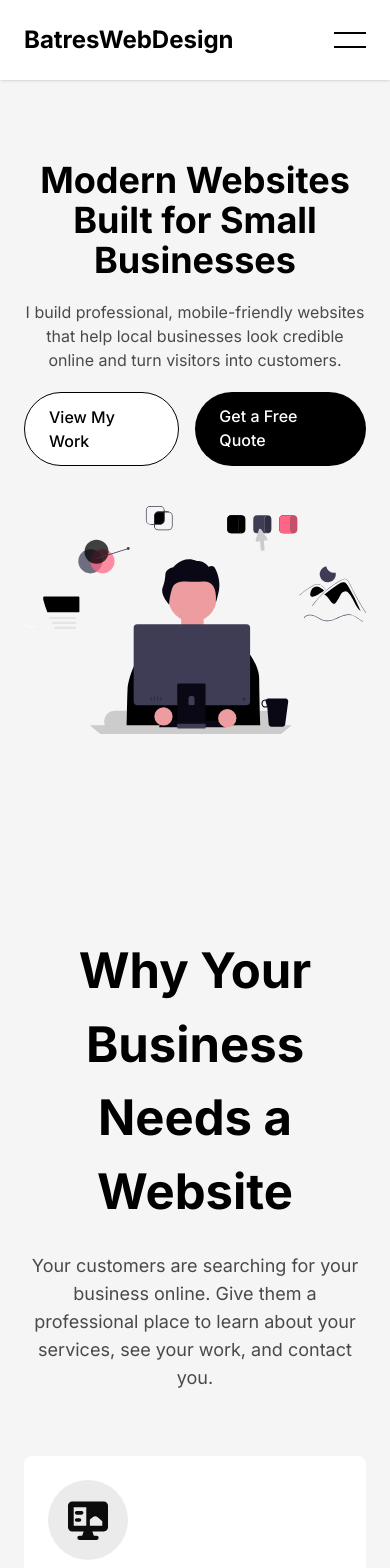
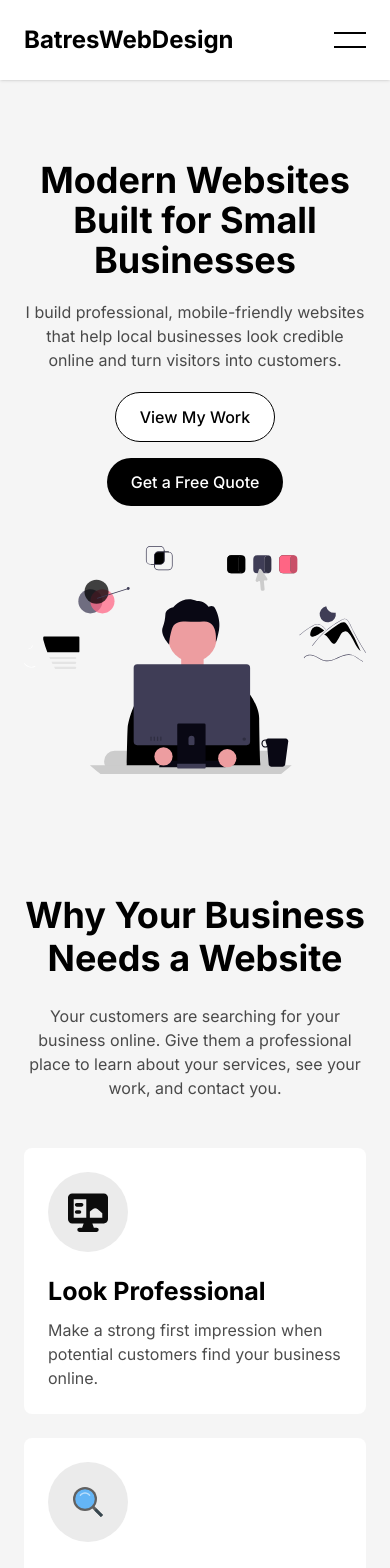
Before and after one commit to BenjaminBatres/BatresWebDesign, a Next.js app: page / in a window 390 px wide. Shown: the top 1568 px of the page. Built offline with nearby package versions, Linux system fonts and the light colour scheme.

Commit message:
fixed: changed hero section padding bottom and h2 and p tag trust value section text size

```diff
--- a/app/components/Sections/HeroSection.tsx
+++ b/app/components/Sections/HeroSection.tsx
@@ -14,7 +14,7 @@ export default function HeroSection() {
   ];
 
   return (
-    <section className="pt-40 pb-30 px-6">
+    <section className="pt-40 pb-10 sm:pb-30 px-6">
       <div className="max-w-300 mx-auto flex flex-col items-center gap-10">
         <div className="space-y-5">
           <h2 className="text-4xl sm:text-5xl lg:text-7xl text-center font-bold max-w-xl lg:max-w-4xl mx-auto">
@@ -24,7 +24,7 @@ export default function HeroSection() {
             I build professional, mobile-friendly websites that help local
             businesses look credible online and turn visitors into customers.
           </p>
-          <div className="flex justify-center gap-4 sm:gap-6">
+          <div className="flex flex-col sm:flex-row items-center justify-center gap-4 sm:gap-6">
             {links.map((link, id) => (
               <Link
                 href={"/"}
--- a/app/components/Sections/TrustValueSection.tsx
+++ b/app/components/Sections/TrustValueSection.tsx
@@ -27,10 +27,10 @@ export default function TrustValueSection() {
   return (
     <section className="py-20 px-6">
       <div className="max-w-300 mx-auto">
-        <h2 className="text-[49px] font-bold text-center mb-6">
+        <h2 className="text-[36px] sm:text-[39px] lg:text-[49px] leading-[120%] font-bold text-center mb-6">
           Why Your Business Needs a Website
         </h2>
-        <p className="text-lg text-center max-w-3xl mx-auto mb-16">
+        <p className="lg:text-lg text-center max-w-3xl mx-auto mb-12 lg:mb-16">
           Your customers are searching for your business online. Give them a
           professional place to learn about your services, see your work, and
           contact you.
```
